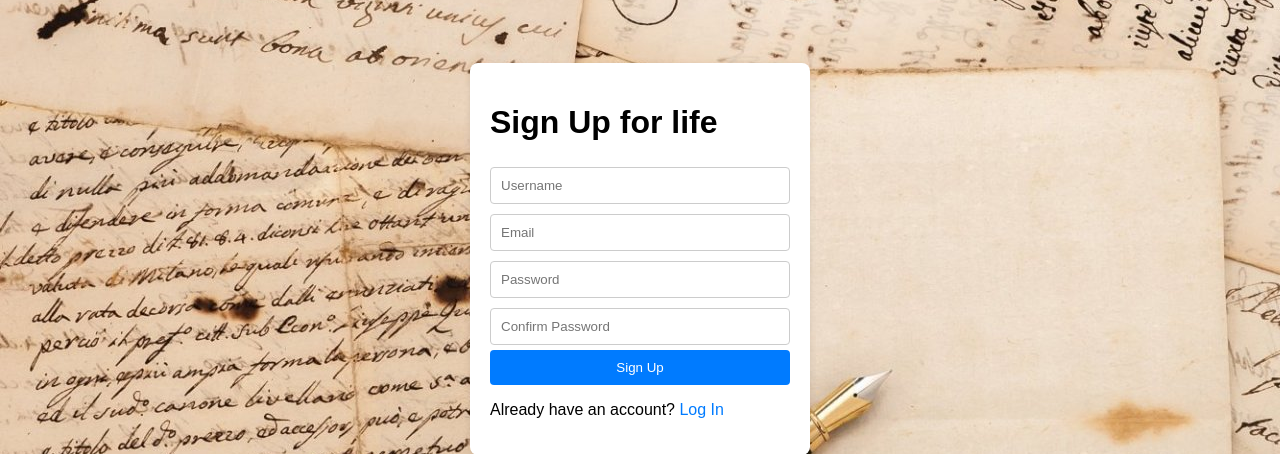
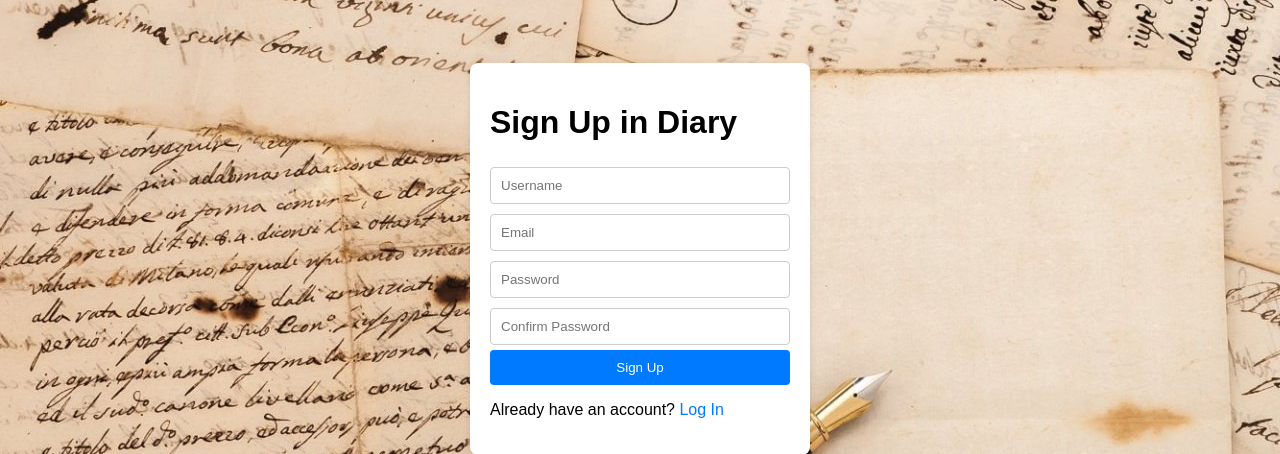
Before and after one commit to Anonim2055/Diary, a Flask app: page /test in a window 1280 px wide. Shown: the part 141-595 px from the top of the page. Run offline with Flask 3, Linux system fonts and the light colour scheme.

Commit message:
name fix

```diff
--- a/App/templates/signup_post_test.html
+++ b/App/templates/signup_post_test.html
@@ -3,13 +3,13 @@
 <head>
     <meta charset="UTF-8">
     <meta name="viewport" content="width=device-width, initial-scale=1.0">
-    <title>life - Sign Up</title>
+    <title>Diary - Sign Up</title>
     <link rel="stylesheet" href="static/styles_sign_up.css">
 </head>
 <body>
     <div class="container">
         <form class="signup-form" action="form-example" method="post">
-            <h1>Sign Up for life</h1>
+            <h1>Sign Up in Diary</h1>
             <input type="text" name='name' placeholder="Username" required>
             <input type="email" name='email' placeholder="Email" required>
             <input type="password" name='password' placeholder="Password" required>
```
